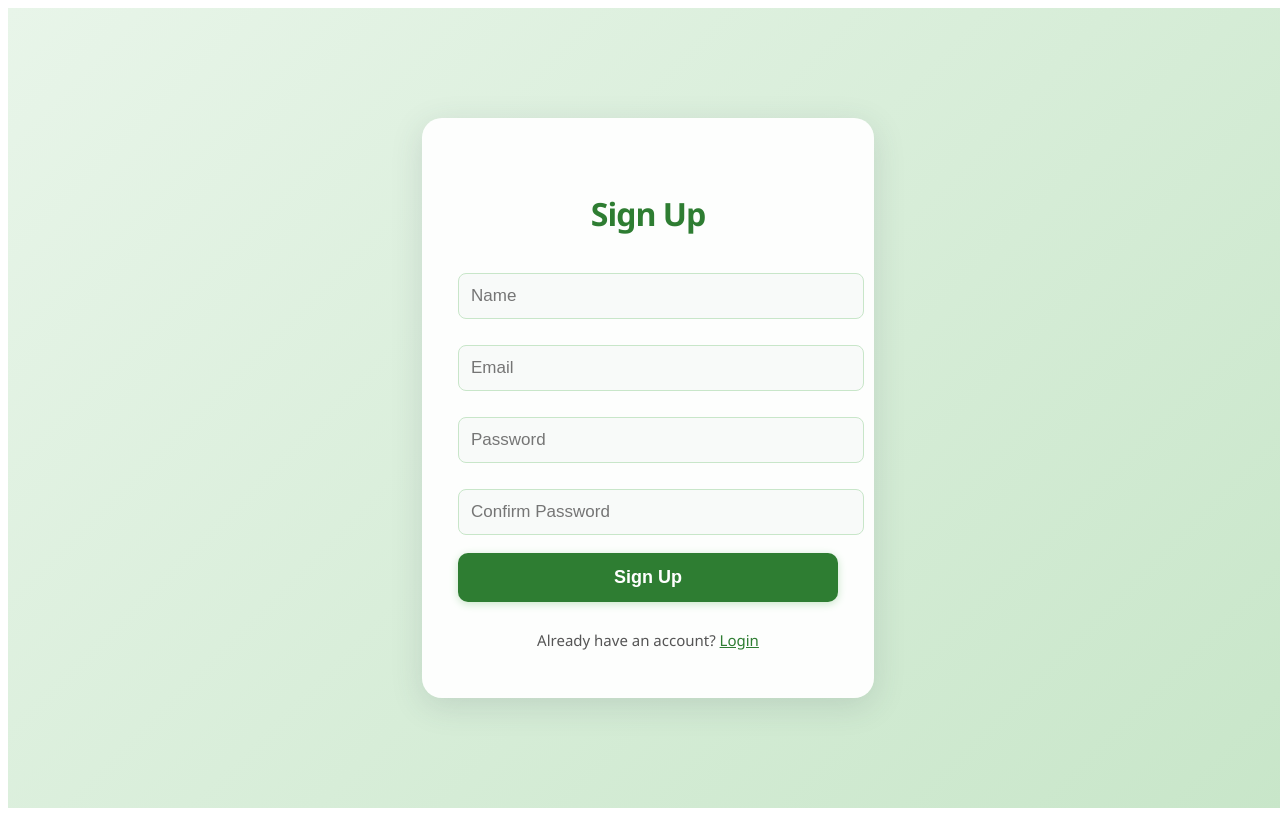
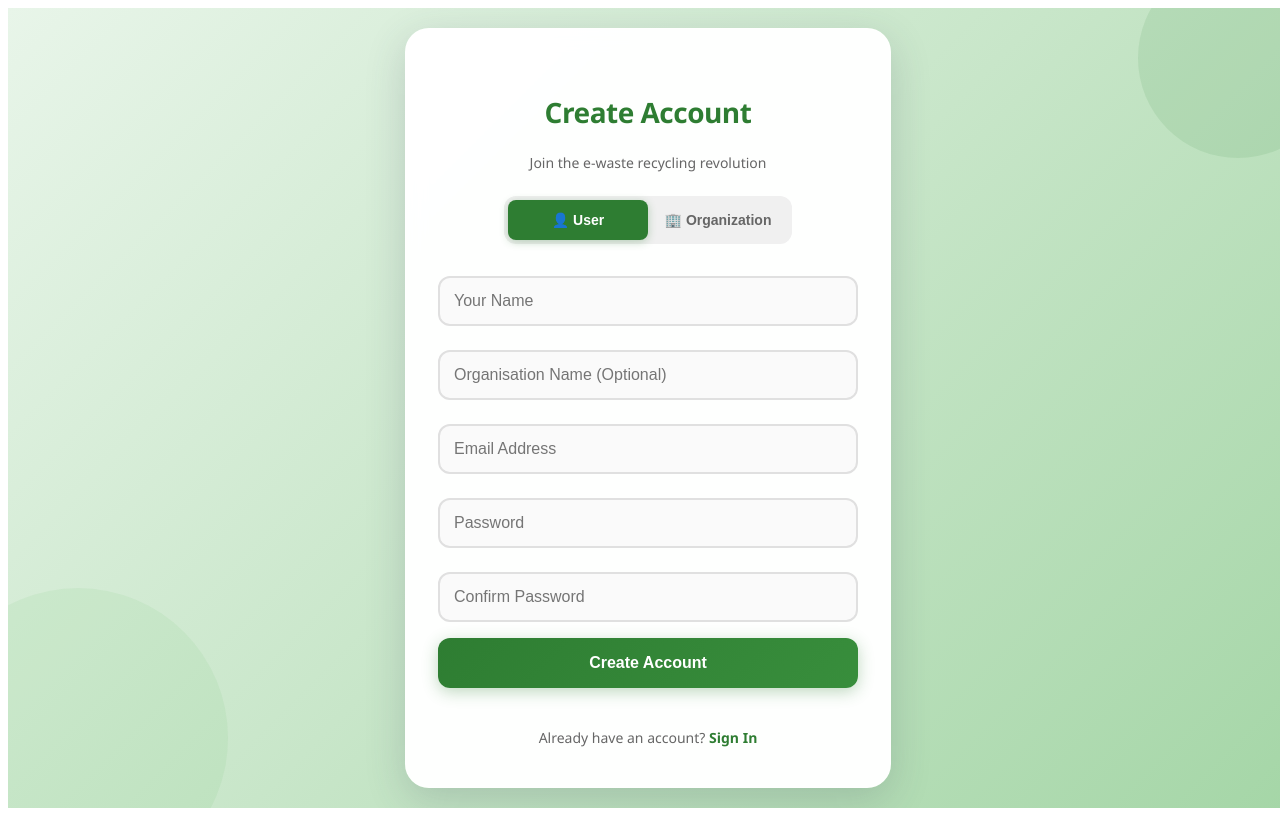
Before and after one commit to Creators-6/ewaste, a React (Vite) app: page /signup in a window 1280 px wide. Built offline with nearby package versions, Linux system fonts and the light colour scheme.

Commit message:
Update Signup.jsx

```diff
--- a/src/pages/Signup.jsx
+++ b/src/pages/Signup.jsx
@@ -1,51 +1,97 @@
 import React, { useState } from 'react';
 import { createUserWithEmailAndPassword } from 'firebase/auth';
-import { auth } from '../firebase';
+import { auth, db } from '../firebase';
+import { setDoc, doc } from 'firebase/firestore';
 
 const cardStyle = {
-  background: 'rgba(255,255,255,0.95)',
-  borderRadius: 20,
-  boxShadow: '0 8px 32px rgba(60,72,88,0.15)',
-  padding: '48px 36px',
-  maxWidth: 380,
+  background: 'rgba(255,255,255,0.98)',
+  borderRadius: 24,
+  boxShadow: '0 12px 40px rgba(60,72,88,0.2)',
+  padding: '40px 32px',
+  maxWidth: 420,
   width: '100%',
   textAlign: 'center',
   display: 'flex',
   flexDirection: 'column',
   alignItems: 'center',
+  backdropFilter: 'blur(10px)',
+  border: '1px solid rgba(255,255,255,0.2)',
 };
+
+const toggleContainerStyle = {
+  display: 'flex',
+  background: '#f0f0f0',
+  borderRadius: 12,
+  padding: 4,
+  marginBottom: 24,
+  width: '100%',
+  maxWidth: 280,
+};
+
+const toggleButtonStyle = (isActive) => ({
+  flex: 1,
+  padding: '12px 16px',
+  background: isActive ? '#2E7D32' : 'transparent',
+  color: isActive ? '#fff' : '#666',
+  border: 'none',
+  borderRadius: 8,
+  fontWeight: 600,
+  fontSize: 14,
+  cursor: 'pointer',
+  transition: 'all 0.3s ease',
+  boxShadow: isActive ? '0 2px 8px rgba(46,125,50,0.3)' : 'none',
+});
+
 const inputStyle = {
   width: '100%',
-  padding: 12,
+  padding: 14,
   marginTop: 8,
-  borderRadius: 8,
-  border: '1.5px solid #C8E6C9',
-  fontSize: 17,
+  borderRadius: 12,
+  border: '2px solid #e0e0e0',
+  fontSize: 16,
   outline: 'none',
-  background: '#F8FAF9',
-  marginBottom: 18,
-  transition: 'border 0.2s',
+  background: '#fafafa',
+  marginBottom: 16,
+  transition: 'all 0.3s ease',
+  boxSizing: 'border-box',
 };
+
+const inputFocusStyle = {
+  border: '2px solid #2E7D32',
+  background: '#fff',
+  boxShadow: '0 0 0 3px rgba(46,125,50,0.1)',
+};
+
 const buttonStyle = {
   width: '100%',
-  padding: 14,
-  background: '#2E7D32',
+  padding: 16,
+  background: 'linear-gradient(135deg, #2E7D32 0%, #388E3C 100%)',
   color: '#fff',
   border: 'none',
-  borderRadius: 10,
+  borderRadius: 12,
   fontWeight: 700,
-  fontSize: 18,
+  fontSize: 16,
   cursor: 'pointer',
-  boxShadow: '0 2px 8px #C8E6C9',
-  marginBottom: 10,
-  transition: 'background 0.2s',
+  boxShadow: '0 4px 16px rgba(46,125,50,0.3)',
+  marginBottom: 16,
+  transition: 'all 0.3s ease',
+  position: 'relative',
+  overflow: 'hidden',
 };
+
 const headingStyle = {
-  fontSize: 32,
+  fontSize: 28,
   fontWeight: 800,
   color: '#2E7D32',
-  marginBottom: 30,
-  letterSpacing: '-1px',
+  marginBottom: 8,
+  letterSpacing: '-0.5px',
+};
+
+const subtitleStyle = {
+  fontSize: 14,
+  color: '#666',
+  marginBottom: 24,
+  fontWeight: 400,
 };
 
 const Signup = () => {
@@ -53,6 +99,8 @@ const Signup = () => {
   const [email, setEmail] = useState('');
   const [password, setPassword] = useState('');
   const [confirmPassword, setConfirmPassword] = useState('');
+  const [organisationName, setOrganisationName] = useState('');
+  const [role, setRole] = useState('user');
   const [error, setError] = useState('');
   const [loading, setLoading] = useState(false);
 
@@ -65,7 +113,18 @@ const Signup = () => {
     }
     setLoading(true);
     try {
-      await createUserWithEmailAndPassword(auth, email, password);
+      const userCred = await createUserWithEmailAndPassword(auth, email, password);
+      // Prepare user data
+      const userData = {
+        name,
+        email,
+        role,
+      };
+      if (role === 'user') {
+        userData.organisationName = organisationName;
+      }
+      // Store user info and role in Firestore
+      await setDoc(doc(db, 'users', userCred.user.uid), userData);
       localStorage.setItem('signupName', name); // Store name for dashboard
       window.location.href = '/login';
     } catch (err) {
@@ -83,28 +142,101 @@ const Signup = () => {
         display: 'flex',
         alignItems: 'center',
         justifyContent: 'center',
-        background: 'linear-gradient(135deg, #E8F5E9 0%, #C8E6C9 100%)',
+        background: 'linear-gradient(135deg, #E8F5E9 0%, #C8E6C9 50%, #A5D6A7 100%)',
         fontFamily: 'Segoe UI, Arial, sans-serif',
+        position: 'relative',
+        overflow: 'hidden',
       }}
     >
-      <div style={cardStyle}>
-        <h2 style={headingStyle}>Sign Up</h2>
+      {/* Background decoration */}
+      <div style={{
+        position: 'absolute',
+        top: -50,
+        right: -50,
+        width: 200,
+        height: 200,
+        background: 'rgba(46,125,50,0.1)',
+        borderRadius: '50%',
+        zIndex: 0,
+      }} />
+      <div style={{
+        position: 'absolute',
+        bottom: -80,
+        left: -80,
+        width: 300,
+        height: 300,
+        background: 'rgba(76,175,80,0.08)',
+        borderRadius: '50%',
+        zIndex: 0,
+      }} />
+
+      <div style={{ ...cardStyle, position: 'relative', zIndex: 1 }}>
+        <h2 style={headingStyle}>Create Account</h2>
+        <p style={subtitleStyle}>Join the e-waste recycling revolution</p>
+
+        {/* Role Toggle at the top */}
+        <div style={toggleContainerStyle}>
+          <button
+            type="button"
+            style={toggleButtonStyle(role === 'user')}
+            onClick={() => setRole('user')}
+          >
+            👤 User
+          </button>
+          <button
+            type="button"
+            style={toggleButtonStyle(role === 'organization')}
+            onClick={() => setRole('organization')}
+          >
+            🏢 Organization
+          </button>
+        </div>
+
         <form onSubmit={handleSignup} style={{ width: '100%' }}>
           <input
             type="text"
             value={name}
             onChange={e => setName(e.target.value)}
             required
-            placeholder="Name"
+            placeholder={role === 'user' ? "Your Name" : "Organization Name"}
             style={inputStyle}
+            onFocus={(e) => Object.assign(e.target.style, inputFocusStyle)}
+            onBlur={(e) => {
+              e.target.style.border = '2px solid #e0e0e0';
+              e.target.style.background = '#fafafa';
+              e.target.style.boxShadow = 'none';
+            }}
           />
+
+          {role === 'user' && (
+            <input
+              type="text"
+              value={organisationName}
+              onChange={e => setOrganisationName(e.target.value)}
+              placeholder="Organisation Name (Optional)"
+              style={inputStyle}
+              onFocus={(e) => Object.assign(e.target.style, inputFocusStyle)}
+              onBlur={(e) => {
+                e.target.style.border = '2px solid #e0e0e0';
+                e.target.style.background = '#fafafa';
+                e.target.style.boxShadow = 'none';
+              }}
+            />
+          )}
+
           <input
             type="email"
             value={email}
             onChange={e => setEmail(e.target.value)}
             required
-            placeholder="Email"
+            placeholder="Email Address"
             style={inputStyle}
+            onFocus={(e) => Object.assign(e.target.style, inputFocusStyle)}
+            onBlur={(e) => {
+              e.target.style.border = '2px solid #e0e0e0';
+              e.target.style.background = '#fafafa';
+              e.target.style.boxShadow = 'none';
+            }}
           />
           <input
             type="password"
@@ -113,6 +245,12 @@ const Signup = () => {
             required
             placeholder="Password"
             style={inputStyle}
+            onFocus={(e) => Object.assign(e.target.style, inputFocusStyle)}
+            onBlur={(e) => {
+              e.target.style.border = '2px solid #e0e0e0';
+              e.target.style.background = '#fafafa';
+              e.target.style.boxShadow = 'none';
+            }}
           />
           <input
             type="password"
@@ -121,22 +259,73 @@ const Signup = () => {
             required
             placeholder="Confirm Password"
             style={inputStyle}
+            onFocus={(e) => Object.assign(e.target.style, inputFocusStyle)}
+            onBlur={(e) => {
+              e.target.style.border = '2px solid #e0e0e0';
+              e.target.style.background = '#fafafa';
+              e.target.style.boxShadow = 'none';
+            }}
           />
-          {error && <div style={{ color: '#e57373', marginBottom: 14 }}>{error}</div>}
+
+          {error && (
+            <div style={{
+              color: '#d32f2f',
+              marginBottom: 16,
+              padding: '12px',
+              background: '#ffebee',
+              borderRadius: 8,
+              fontSize: 14,
+              border: '1px solid #ffcdd2'
+            }}>
+              {error}
+            </div>
+          )}
+
           <button
             type="submit"
             disabled={loading}
-            style={buttonStyle}
-            onMouseOver={e => (e.currentTarget.style.background = '#66BB6A')}
-            onMouseOut={e => (e.currentTarget.style.background = '#2E7D32')}
+            style={{
+              ...buttonStyle,
+              opacity: loading ? 0.7 : 1,
+              cursor: loading ? 'not-allowed' : 'pointer',
+            }}
+            onMouseOver={e => {
+              if (!loading) {
+                e.currentTarget.style.transform = 'translateY(-2px)';
+                e.currentTarget.style.boxShadow = '0 6px 20px rgba(46,125,50,0.4)';
+              }
+            }}
+            onMouseOut={e => {
+              if (!loading) {
+                e.currentTarget.style.transform = 'translateY(0)';
+                e.currentTarget.style.boxShadow = '0 4px 16px rgba(46,125,50,0.3)';
+              }
+            }}
           >
-            {loading ? 'Signing up...' : 'Sign Up'}
+            {loading ? 'Creating Account...' : 'Create Account'}
           </button>
         </form>
-        <div style={{ marginTop: 18, color: '#555', fontSize: 15 }}>
+
+        <div style={{
+          marginTop: 24,
+          color: '#666',
+          fontSize: 14,
+          fontWeight: 400
+        }}>
           Already have an account?{' '}
-          <a href="/login" style={{ color: '#2E7D32', textDecoration: 'underline', fontWeight: 500 }}>
-            Login
+          <a
+            href="/login"
+            style={{
+              color: '#2E7D32',
+              textDecoration: 'none',
+              fontWeight: 600,
+              borderBottom: '1px solid transparent',
+              transition: 'border-color 0.3s ease',
+            }}
+            onMouseOver={(e) => e.target.style.borderBottomColor = '#2E7D32'}
+            onMouseOut={(e) => e.target.style.borderBottomColor = 'transparent'}
+          >
+            Sign In
           </a>
         </div>
       </div>
```
